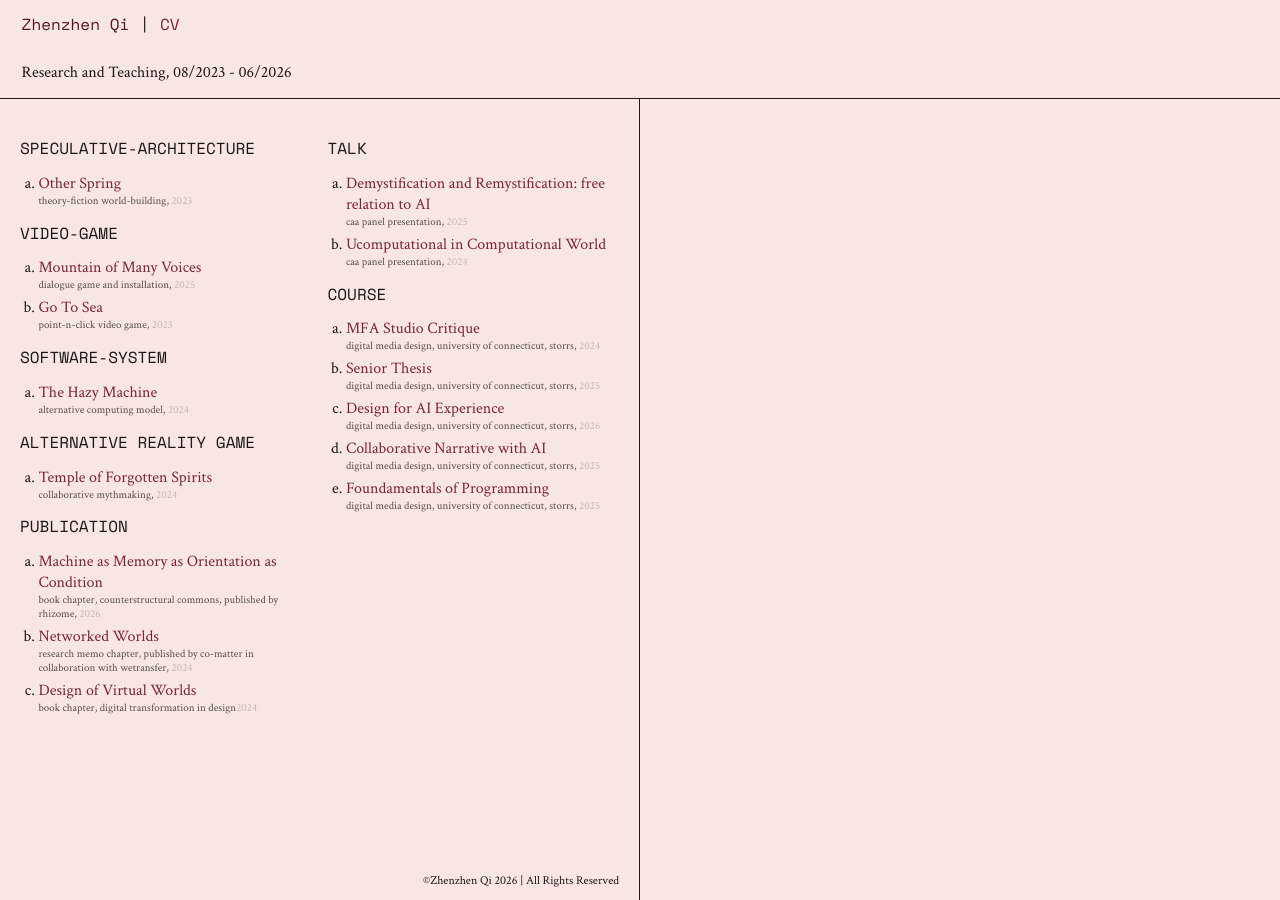
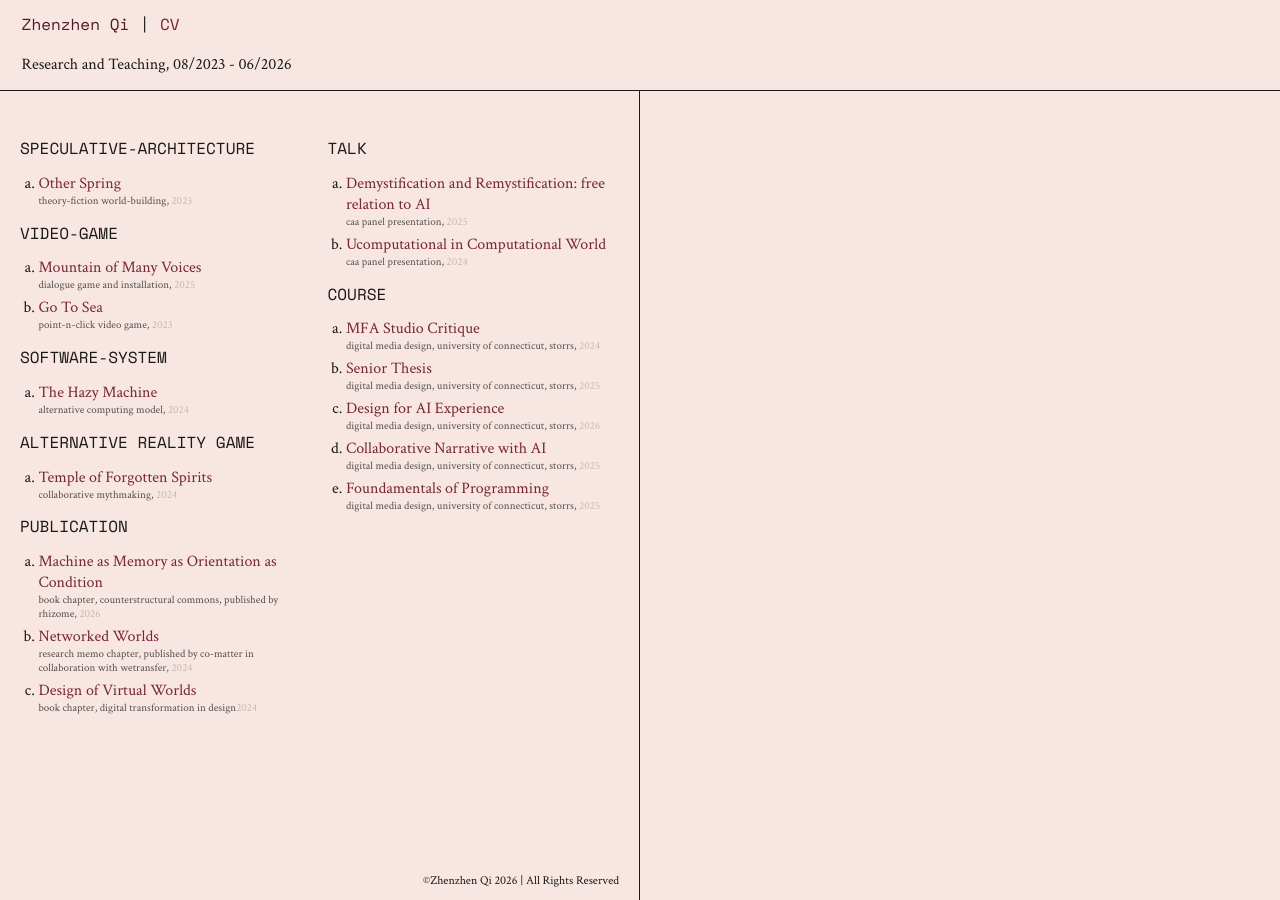
Before and after one commit to zhenzhenqi/zhenzhenqi, a Jekyll site: the page built from index.md, in a window 1280 px wide. Built offline with Jekyll 4.4.1, drawn with Linux system fonts in a browser that asks for light colours.

Commit message:
Tighten header line spacing

```diff
--- a/assets/css/main.scss
+++ b/assets/css/main.scss
@@ -39,7 +39,7 @@ ul, ol { margin: 0; }
 .navbar .site-identity { gap:.65rem; padding:0 1.35rem; }
 .navbar a { color:#782638; }
 .navbar a.active { color:#501824; }
-.portfolio-summary { position:fixed; top:3rem; left:0; right:0; z-index:999; box-sizing:border-box; margin:0; padding:.85rem 1.35rem .95rem; border-bottom:1px solid #1b1818; background-color:#F7E6E2; font-family:inherit; font-size:1rem; font-weight:400; }
+.portfolio-summary { position:fixed; top:3rem; left:0; right:0; z-index:999; box-sizing:border-box; margin:0; padding:.35rem 1.35rem .95rem; border-bottom:1px solid #1b1818; background-color:#F7E6E2; font-family:inherit; font-size:1rem; font-weight:400; }
 
 .row { display:flex; height:100vh; }
 .row .col { padding:2.5rem 20px 0; overflow-y:auto; }
```
